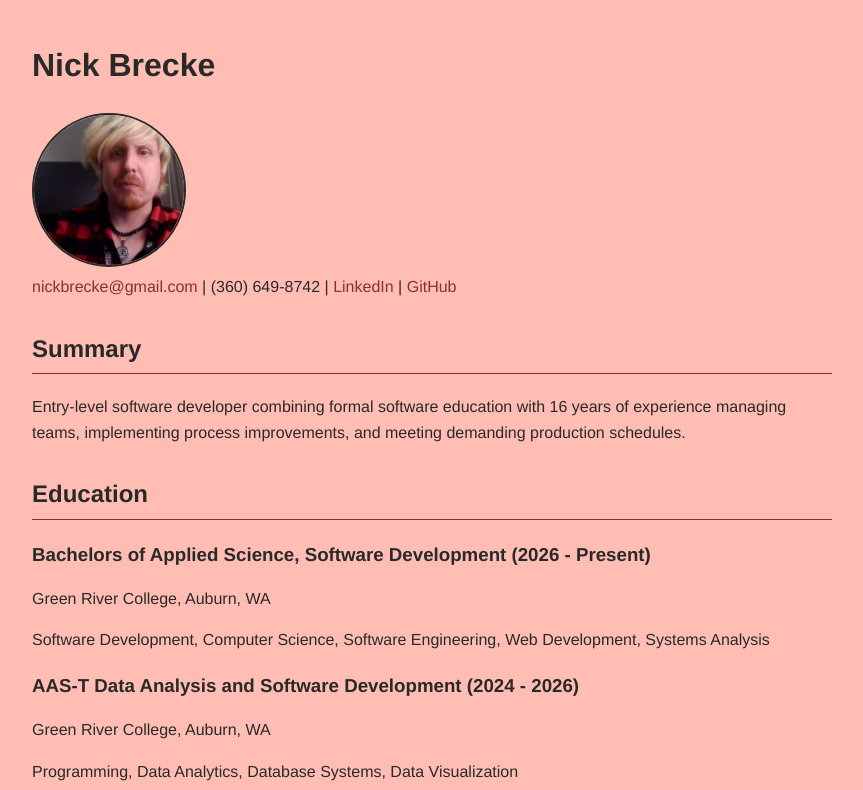
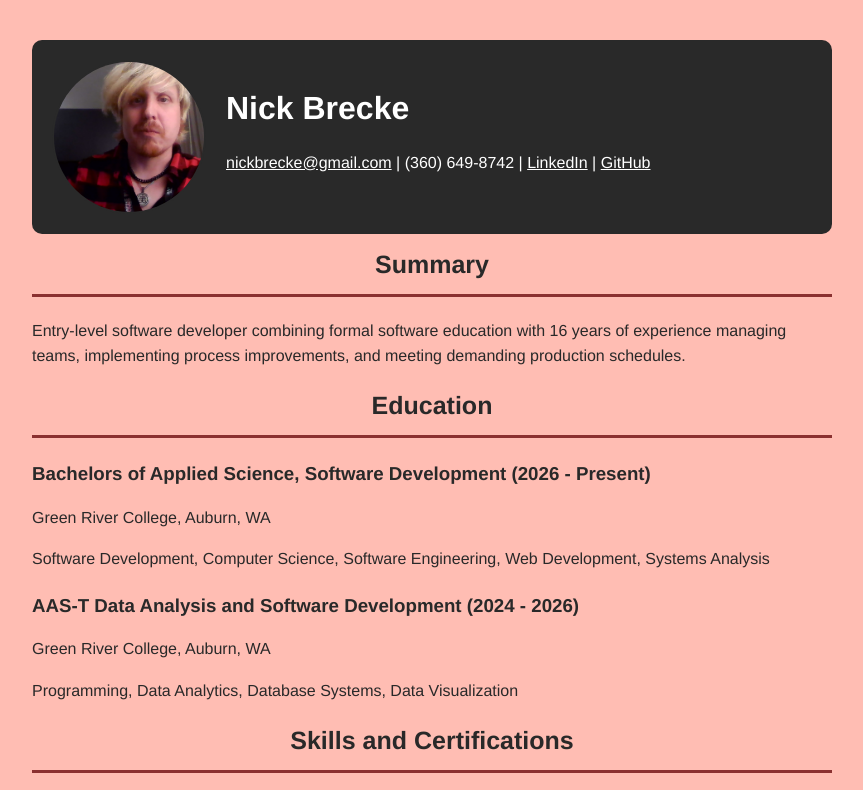
Before and after one commit to uglybrecke/HTML_Resume, a plain HTML site: page index.html in a window 1280 px wide. Shown: the top 790 px of the page, without its empty margins (208-1071 px from the left). Drawn offline with Linux system fonts and the light colour scheme.

Commit message:
more updates to css and layout, top box for name and links

```diff
--- a/index.html
+++ b/index.html
@@ -9,14 +9,19 @@
 </head>
 <!-- verifying that git connection is made -->
 <body>
+    <header>
+        <img src="images/WIN_20261009_21_42_36_Pro.jpg" alt="Headshot">
+
+        <div class="header-info">
             <h1>Nick Brecke</h1>
-    <img src="\images\WIN_20261009_21_42_36_Pro.jpg" alt="Headshot">
-    <br>
-        <a href="mailto:nickbrecke@gmail.com">nickbrecke@gmail.com</a>
-        | (360) 649-8742 |
+            <p>
+                <a href="mailto:nickbrecke@gmail.com">nickbrecke@gmail.com</a> |
+                (360) 649-8742 |
                 <a href="https://www.linkedin.com/in/nick-brecke-24071b2b1/" target="_blank">LinkedIn</a> |
                 <a href="https://github.com/uglybrecke" target="_blank">GitHub</a>
-    <br>
+            </p>
+        </div>
+    </header>
     <h2>Summary</h2>
         <p>Entry-level software developer combining formal software education with 16 years of experience managing teams, implementing process improvements, and meeting demanding production schedules.</p>
         <h2>Education</h2>
--- a/stylesheet/style.css
+++ b/stylesheet/style.css
@@ -14,14 +14,32 @@ body {
     background-color: var(--background);
 }
 
-h1, h2, h3 {
-    color: var(--primary);
+header {
+    display: flex;
+    align-items: center;
+    gap: 20px;
+    background-color: var(--primary);
+    padding: 20px;
+    border-radius: 10px;
+}
+
+header h1 {
+    color: white;
+    margin: 0;
+}
+
+header a, header p {
+    color: white;
 }
 
 h2 {
-    border-bottom: 1px solid var(--accent);
-    padding-bottom: 5px;
-    margin-top: 30px;
+    border-bottom: 3px solid var(--accent);
+    padding-bottom: 10px;
+    margin-top: 10px;
+    display: flex;
+    justify-content: center;
+    font-size: 25px;
+    font-weight: 800;
 }
 
 h3 {
@@ -32,21 +50,16 @@ ul {
     margin-top: 5px;
 }
 
-a {
-    color: var(--accent);
-    text-decoration: none;
-}
-
 a:hover {
     text-decoration: underline;
     font-weight: bold;
+    color: var(--accent);
 }
 
 img {
     width: 150px;
     height: 150px;
     border-radius: 50%;
-    border-color: black;
     border: 2px solid var(--primary);
     object-fit: cover;
 }
```
Lines whose indentation alone changed are shown as unchanged.
